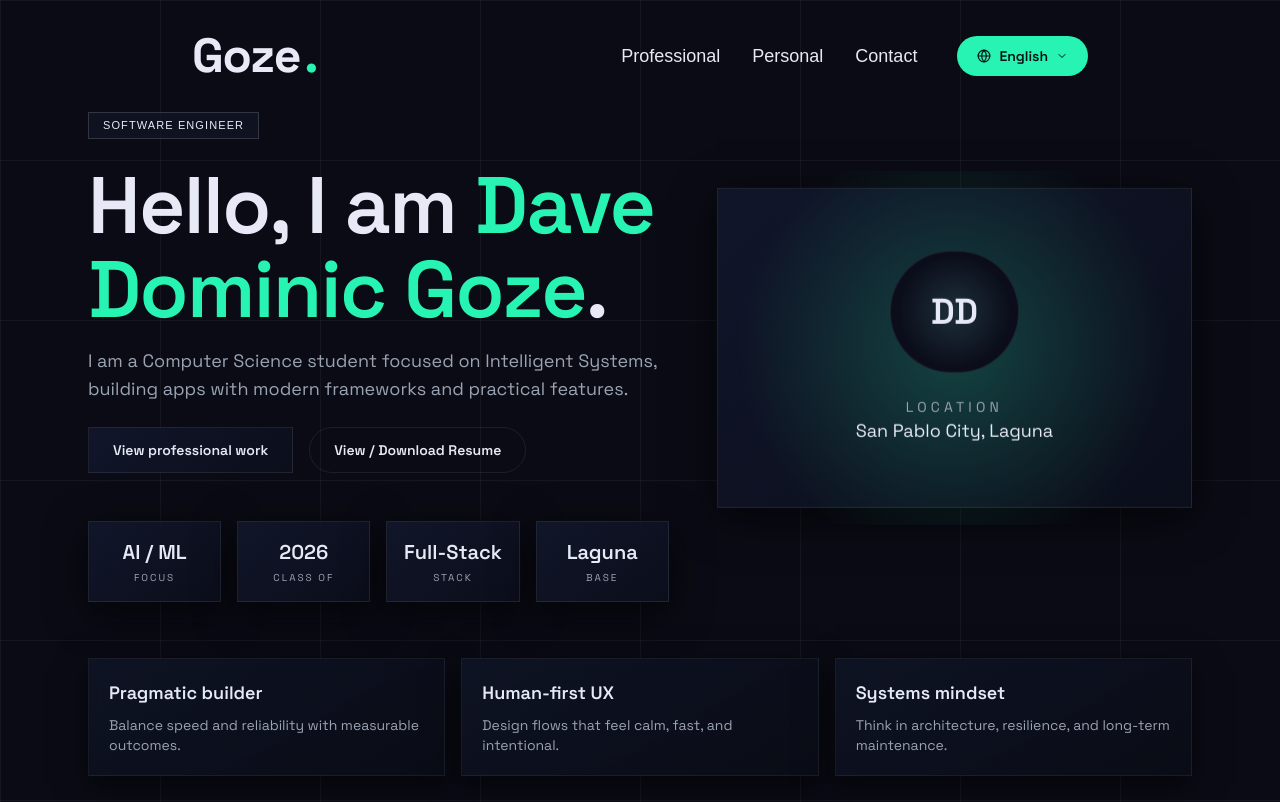
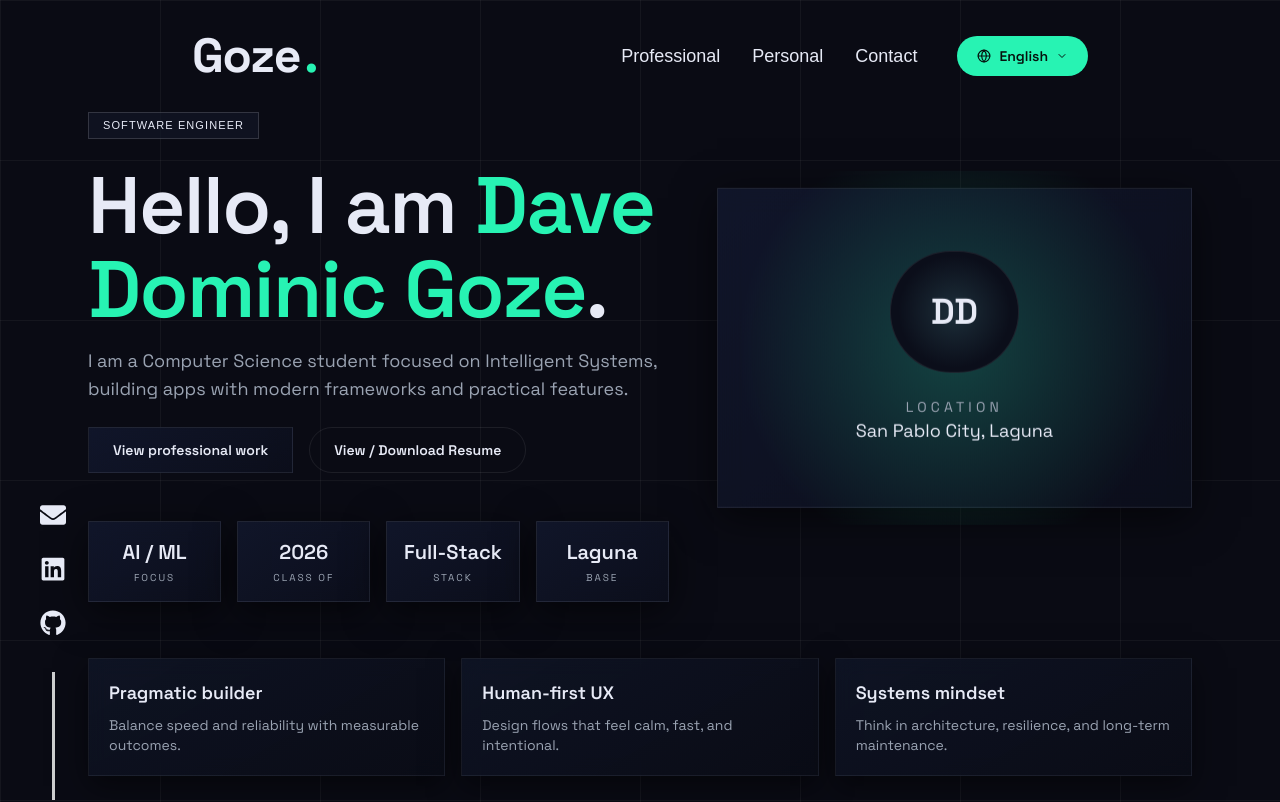
Before and after one commit to httpsdave/httpsdave, a Next.js app: page / in a window 1280 px wide. Shown: the top 802 px of the page. Built offline with nearby package versions, Linux system fonts and the light colour scheme; a web font is replaced by a local one.

Commit message:
added gmaillinkedingithub on all pages

```diff
--- a/src/app/layout.tsx
+++ b/src/app/layout.tsx
@@ -3,6 +3,7 @@ import { Space_Grotesk, Spline_Sans_Mono } from "next/font/google";
 import SiteHeader from "@/components/SiteHeader";
 import NextTopLoader from "nextjs-toploader";
 import CustomCursor from "@/components/CustomCursor";
+import SocialSidebar from "@/components/SocialSidebar";
 import "./globals.css";
 
 const spaceGrotesk = Space_Grotesk({
@@ -42,6 +43,7 @@ export default function RootLayout({
         />
         <div className="app-wrapper flex flex-col min-h-screen relative z-0 overflow-x-hidden">
           <CustomCursor />
+          <SocialSidebar />
           <a href="#main-content" className="skip-link">
             Skip to content
           </a>
--- a/src/app/professional/page.tsx
+++ b/src/app/professional/page.tsx
@@ -1015,20 +1015,6 @@ export default function ProfessionalPage() {
 
       </section>
 
-      {/* Fixed Left Social Sidebar */}
-      <div className="hidden lg:flex fixed left-10 bottom-0 flex-col items-center gap-7 z-40">
-        <Link href="mailto:davedominc912@gmail.com" className="text-gray-300 hover:text-[color:var(--accent)] hover:-translate-y-1 transition-all duration-300">
-          <FaEnvelope size={26} />
-        </Link>
-        <Link href="https://www.linkedin.com/in/davegoze/" target="_blank" rel="noopener noreferrer" className="text-gray-300 hover:text-[color:var(--accent)] hover:-translate-y-1 transition-all duration-300">
-          <FaLinkedin size={26} />
-        </Link>
-        <Link href="https://github.com/httpsdave" target="_blank" rel="noopener noreferrer" className="text-gray-300 hover:text-[color:var(--accent)] hover:-translate-y-1 transition-all duration-300">
-          <FaGithub size={26} />
-        </Link>
-        <div className="w-[3px] h-32 bg-white/80 mt-2" />
-      </div>
-
       {/* Floating Bottom Nav */}
       <AnimatePresence>
         {showNav && (
--- /dev/null
+++ b/src/components/SocialSidebar.tsx
@@ -0,0 +1,62 @@
+'use client';
+
+import Link from 'next/link';
+import { motion } from 'framer-motion';
+import { FaEnvelope, FaGithub, FaLinkedin } from 'react-icons/fa';
+
+const itemVariants = {
+  hidden: { opacity: 0, x: -18, scale: 0.9 },
+  visible: (index: number) => ({
+    opacity: 1,
+    x: 0,
+    scale: 1,
+    transition: {
+      delay: 0.15 + index * 0.08,
+      type: 'spring',
+      stiffness: 260,
+      damping: 20,
+    },
+  }),
+};
+
+export default function SocialSidebar() {
+  return (
+    <motion.aside
+      initial="hidden"
+      animate="visible"
+      aria-label="Social links"
+      className="hidden lg:flex fixed left-10 bottom-0 flex-col items-center gap-7 z-40 pointer-events-auto"
+    >
+      <motion.div
+        className="flex flex-col items-center gap-7"
+        initial="hidden"
+        animate="visible"
+      >
+        <motion.div custom={0} variants={itemVariants} whileHover={{ y: -4, scale: 1.08 }} whileTap={{ scale: 0.96 }}>
+          <Link href="mailto:davedominc912@gmail.com" className="text-gray-300 hover:text-[color:var(--accent)] transition-colors duration-300">
+            <FaEnvelope size={26} />
+          </Link>
+        </motion.div>
+
+        <motion.div custom={1} variants={itemVariants} whileHover={{ y: -4, scale: 1.08 }} whileTap={{ scale: 0.96 }}>
+          <Link href="https://www.linkedin.com/in/davegoze/" target="_blank" rel="noopener noreferrer" className="text-gray-300 hover:text-[color:var(--accent)] transition-colors duration-300">
+            <FaLinkedin size={26} />
+          </Link>
+        </motion.div>
+
+        <motion.div custom={2} variants={itemVariants} whileHover={{ y: -4, scale: 1.08 }} whileTap={{ scale: 0.96 }}>
+          <Link href="https://github.com/httpsdave" target="_blank" rel="noopener noreferrer" className="text-gray-300 hover:text-[color:var(--accent)] transition-colors duration-300">
+            <FaGithub size={26} />
+          </Link>
+        </motion.div>
+
+        <motion.div
+          className="w-[3px] h-32 bg-white/80 mt-2 origin-bottom"
+          initial={{ scaleY: 0, opacity: 0 }}
+          animate={{ scaleY: 1, opacity: 1 }}
+          transition={{ delay: 0.45, duration: 0.6, ease: 'easeOut' }}
+        />
+      </motion.div>
+    </motion.aside>
+  );
+}
```
